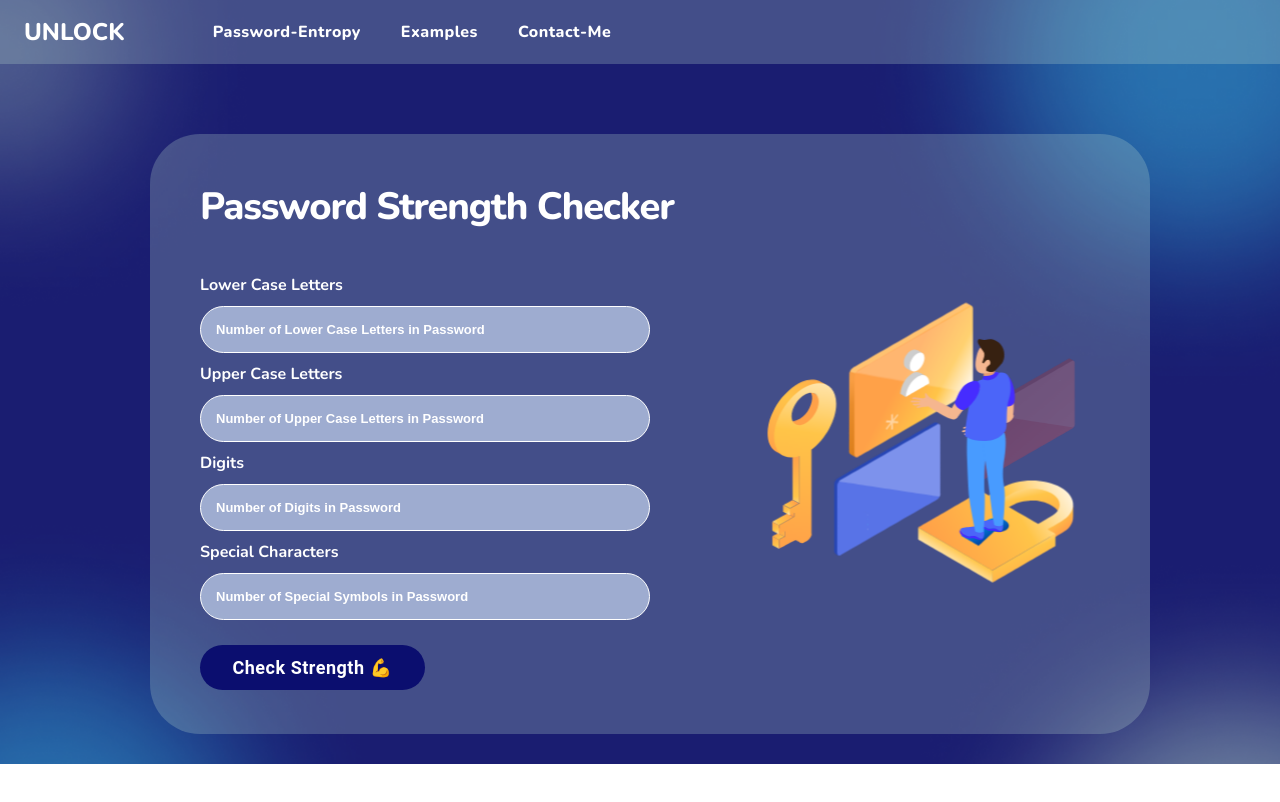
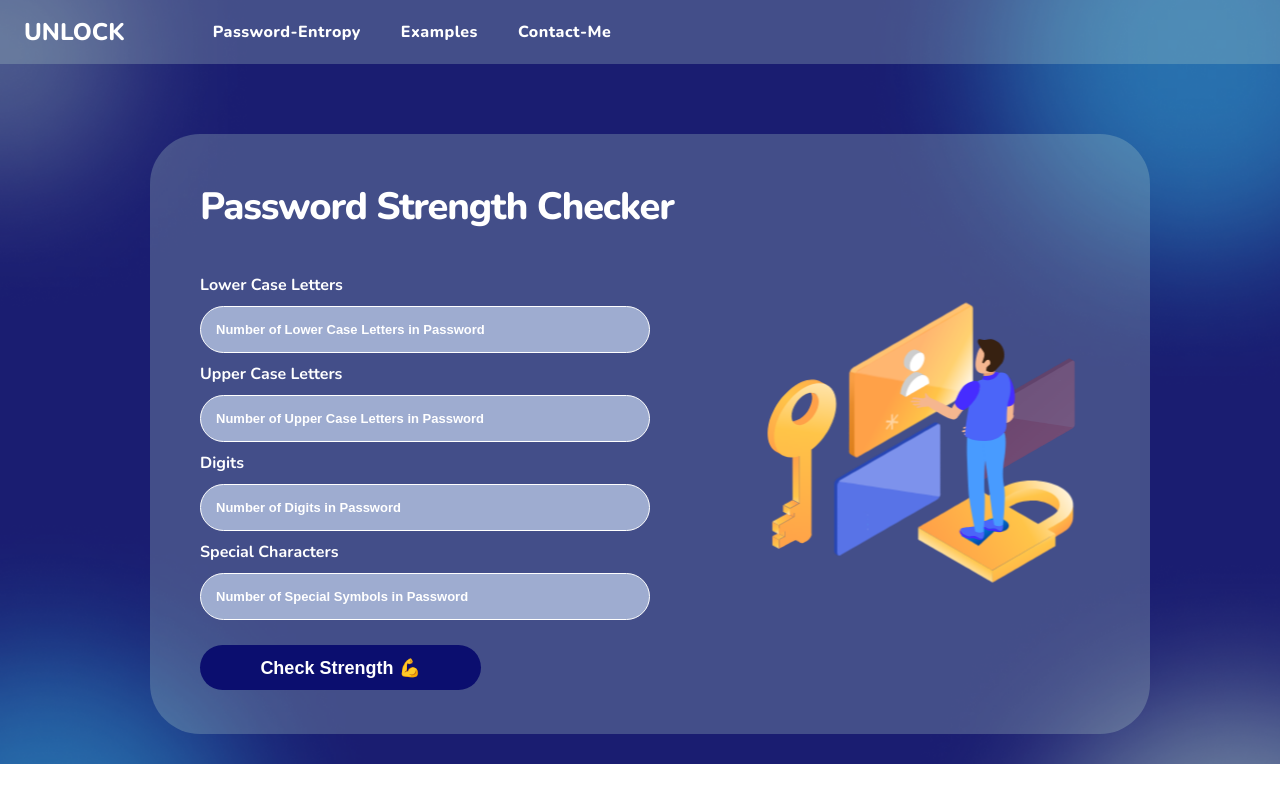
Before and after one commit to Kush-munot/Password-Strength-Checker, a React (Create React App) app: page / in a window 1280 px wide. Shown: the top 802 px of the page. Built offline with nearby package versions, Linux system fonts and the light colour scheme.

Commit message:
Conditions to be added

```diff
--- a/src/Components/FormPage.jsx
+++ b/src/Components/FormPage.jsx
@@ -61,6 +61,39 @@ const FormPage = () => {
         var L = lowerCaseCharacters + upperCaseCharacters + digits + specialCharacters;
         var R = 0;
 
+        /* ONLY DIGITS Condition */
+        if (lowerCaseCharacters === 0 && upperCaseCharacters === 0 && specialCharacters === 0 && digits >= 1) {
+            R = 10;
+            console.log(R, L);
+        } /* ONLY Lowercase Condition */
+        else if (lowerCaseCharacters >= 1 && upperCaseCharacters === 0 && specialCharacters === 0 && digits === 0) {
+            R = 26;
+            console.log(R, L);
+        } /* ONLY Uppercase Condition */
+        else if (lowerCaseCharacters === 0 && upperCaseCharacters >= 1 && specialCharacters === 0 && digits === 0) {
+            R = 26;
+            console.log(R, L);
+        }/* ONLY Special Characters Condition */
+        else if (lowerCaseCharacters === 0 && upperCaseCharacters === 0 && specialCharacters >= 0 && digits === 0) {
+            R = 32;
+            console.log(R, L);
+        } /* ONLY Lowercase + Uppercase Condition */
+        else if (lowerCaseCharacters >= 1 && upperCaseCharacters >= 1 && specialCharacters === 0 && digits === 0) {
+            R = 52;
+            console.log(R, L);
+        } /* ONLY Alphanumeric Condition */
+        else if (lowerCaseCharacters >= 1 && upperCaseCharacters === 0 && specialCharacters === 0 && digits >= 1) {
+            R = 36;
+            console.log(R, L);
+        }/* ONLY Alphanumeric + Uppercase Condition */
+        else if (lowerCaseCharacters >= 1 && upperCaseCharacters >= 1 && specialCharacters === 0 && digits >= 1) {
+            R = 62;
+            console.log(R, L);
+        }/* ONLY Alphanumeric + Uppercase + Special Symbols Condition */
+        else if (lowerCaseCharacters >= 1 && upperCaseCharacters >= 1 && specialCharacters >= 1 && digits >= 1) {
+            R = 94;
+            console.log(R, L);
+        }
 
         /* console.log(L);
         console.log(lowerCaseCharacters);
@@ -151,8 +184,8 @@ const FormPage = () => {
                                     onChange={onChange}
                                 />
                             ))}
-                            <Button sx={{
-                                width: '40%',
+                            <button style={{
+                                width: '50%',
                                 height: '45px',
                                 padding: '0px',
                                 border: 'none',
@@ -164,15 +197,9 @@ const FormPage = () => {
                                 cursor: 'pointer',
                                 marginTop: '15px',
                                 marginBottom: '30px',
-                                textTransform:'none',
-                                '@media (max-width:780px)': {
-                                    width: '60%',
-                                    height: '45px',
-                                }
-
                             }}>
                                 Check Strength 💪
-                            </Button>
+                            </button>
                         </form>
                     </Grid>
                     <Grid item md={6} xs={16} sx={{
@@ -180,7 +207,7 @@ const FormPage = () => {
                         width: '100%',
                         marginTop: '10%',
                         '@media (max-width:780px)': {
-                            display:'none',
+                            display: 'none',
                         }
                     }}>
                         <Lottie options={defaultOptions}
```
